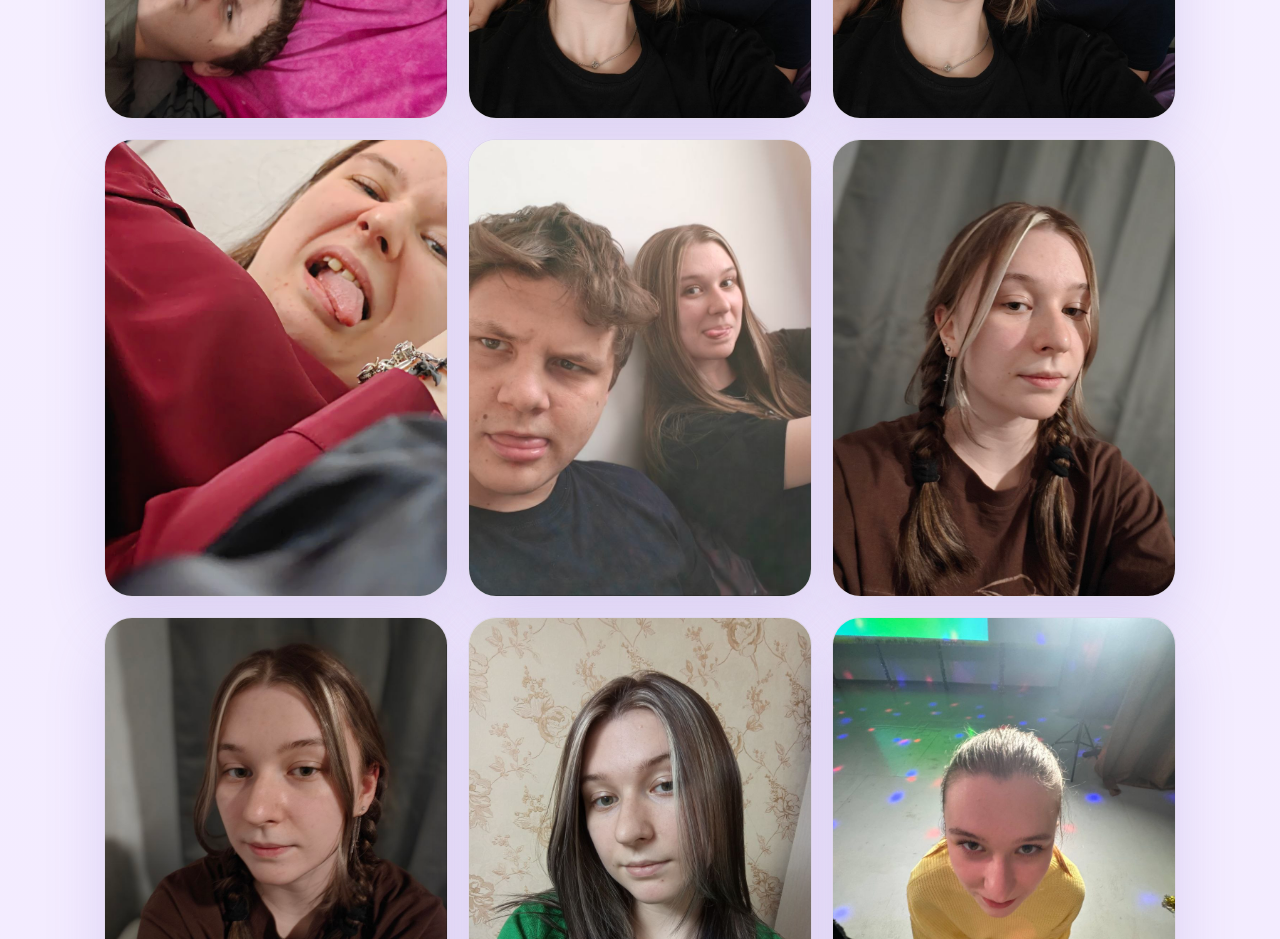
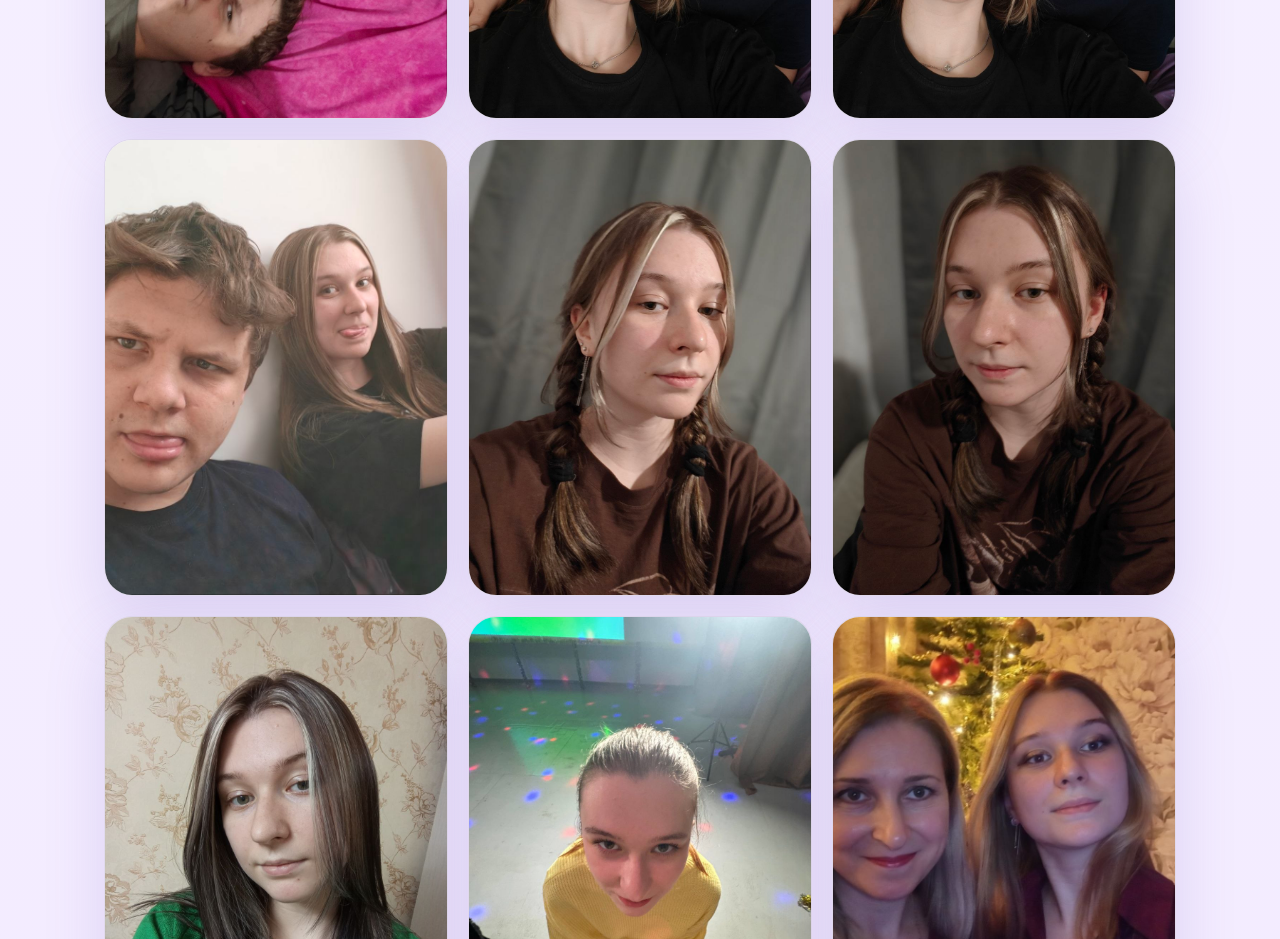
Before and after one commit to Iiiiiuuuu12/dasha-site, a plain HTML site: page index.html in a window 1280 px wide. Shown: the part 3600-4539 px from the top of the page. Drawn offline with nearby package versions, Linux system fonts and the light colour scheme.

Commit message:
Update index.html

```diff
--- a/index.html
+++ b/index.html
@@ -100,9 +100,6 @@
             <img src="assets/images/photo_6_2026-03-24_23-00-05.jpg" alt="Счастливый кадр">
           </figure>
           <figure class="photo reveal">
-            <img src="assets/images/photo_8_2026-03-24_23-00-05.jpg" alt="Особенный день">
-          </figure>
-          <figure class="photo reveal">
             <img src="assets/images/photo_9_2026-03-24_23-00-05.jpg" alt="Нежный момент">
           </figure>
           <figure class="photo reveal">
```
